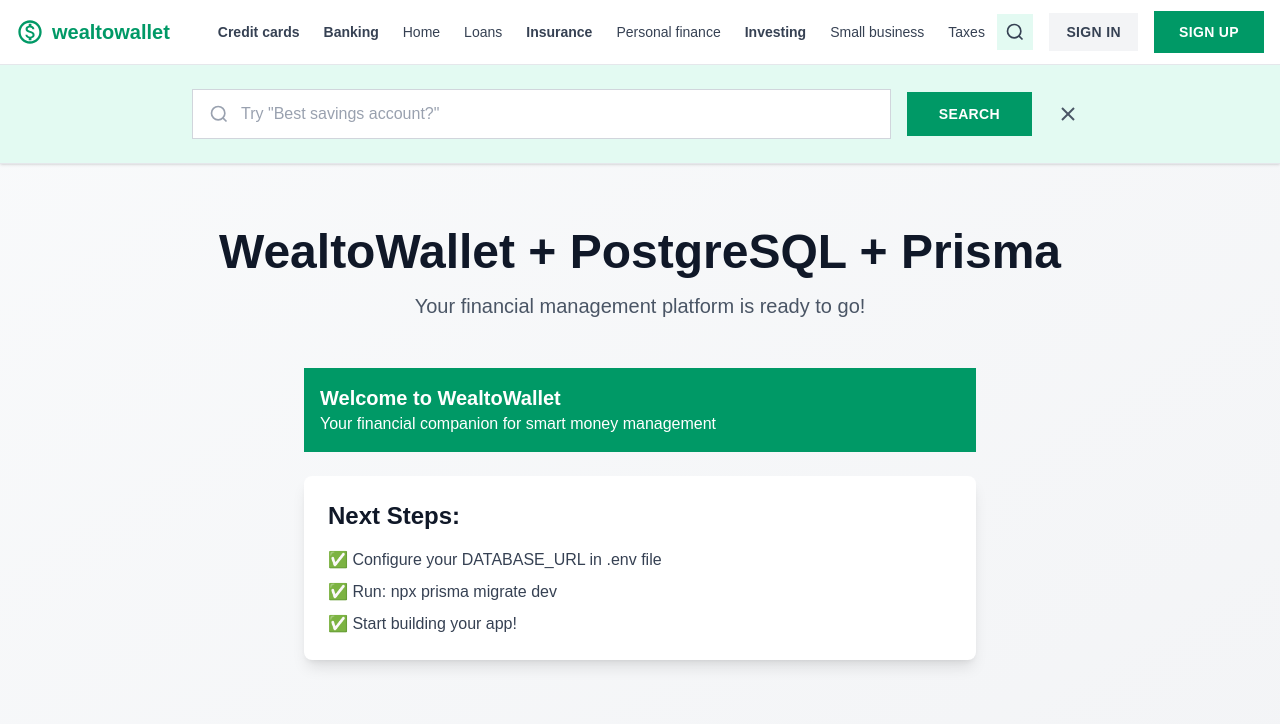
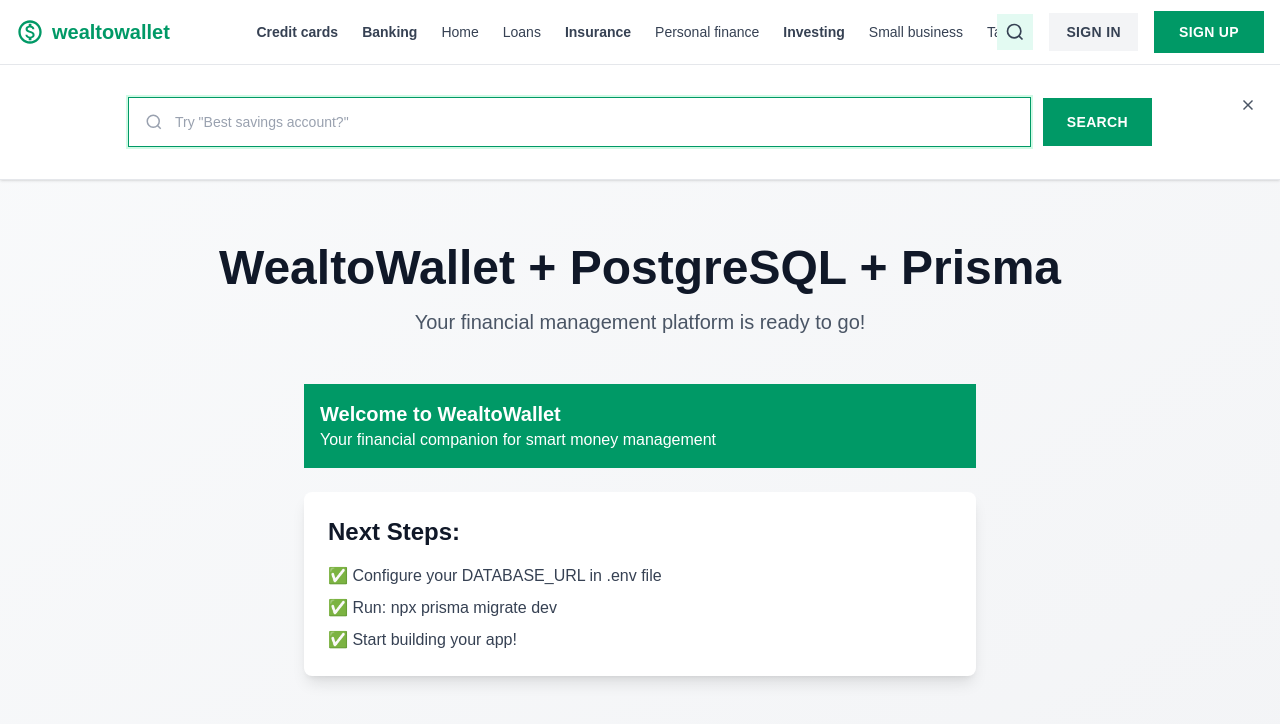
Before and after one commit to mrlexcoder/wealtowallet, a Next.js app: page / in a window 1280 px wide. Both pictures are taken after a click on the button "Search". Shown: the top 724 px of the page. Built offline with nearby package versions, Linux system fonts and the light colour scheme.

Commit message:
third day of making investment website

```diff
--- a/components/Header/Header.tsx
+++ b/components/Header/Header.tsx
@@ -22,17 +22,17 @@ export default function Header() {
   return (
     <>
       <header className="w-full bg-white border-b border-gray-200 sticky top-0 z-50 shadow-sm">
-        <div className="max-w-7xl mx-auto px-4 flex items-center justify-between h-16">
+        <div className="px-4 flex items-center justify-center h-16 relative">
           {/* Logo */}
-          <Link href="/" className="flex items-center gap-2 text-emerald-600 hover:opacity-80 transition-opacity duration-200">
+          <Link href="/" className="absolute left-4 flex items-center gap-2 text-emerald-600 hover:opacity-80 transition-opacity duration-200">
             <svg className="w-7 h-7" viewBox="0 0 24 24" fill="currentColor">
               <path d="M12 2C6.48 2 2 6.48 2 12s4.48 10 10 10 10-4.48 10-10S17.52 2 12 2zm0 18c-4.41 0-8-3.59-8-8s3.59-8 8-8 8 3.59 8 8-3.59 8-8 8zm.31-8.86c-1.77-.45-2.34-.94-2.34-1.67 0-.84.79-1.43 2.1-1.43 1.38 0 1.9.66 1.94 1.64h1.71c-.05-1.34-.87-2.57-2.49-2.97V5H10.9v1.69c-1.51.32-2.72 1.3-2.72 2.81 0 1.79 1.49 2.69 3.66 3.21 1.95.46 2.34 1.15 2.34 1.87 0 .53-.39 1.39-2.1 1.39-1.6 0-2.23-.72-2.32-1.64H8.04c.1 1.7 1.36 2.66 2.86 2.97V19h2.34v-1.67c1.52-.29 2.72-1.16 2.73-2.77-.01-2.2-1.9-2.96-3.66-3.42z"/>
             </svg>
             <span className="text-xl font-bold">wealtowallet</span>
           </Link>
 
-          {/* Navigation */}
-          <nav className="hidden md:flex items-center flex-1 ml-12">
+          {/* Navigation - Centered */}
+          <nav className="hidden md:flex items-center">
             <ul className="flex items-center gap-6">
               {navItems.map((item) => (
                 <li key={item.href}>
@@ -49,9 +49,9 @@ export default function Header() {
           </nav>
 
           {/* Actions */}
-          <div className="flex items-center gap-4">
+          <div className="absolute right-4 flex items-center gap-4">
             <button
-              className={`p-2 text-gray-700 hover:bg-[#e3faf2] hover:text-emerald-600 transition-colors duration-200 ${isSearchOpen ? 'bg-[#e3faf2]' : ''}`}
+              className={`w-9 h-9 rounded-full flex items-center justify-center text-gray-700 hover:bg-[#e3faf2] hover:text-emerald-600 transition-colors duration-200 ${isSearchOpen ? 'bg-[#e3faf2]' : ''}`}
               onClick={() => setIsSearchOpen(!isSearchOpen)}
               aria-label="Search"
             >
@@ -85,36 +85,36 @@ export default function Header() {
 
         {/* Search Bar */}
         {isSearchOpen && (
-          <div className="bg-[#e3faf2] border-t border-gray-200">
-            <div className="max-w-7xl mx-auto px-4 py-6">
-              <div className="flex items-center gap-4 max-w-4xl mx-auto">
-                <div className="flex-1 flex items-center bg-white border border-gray-300 px-4 py-3">
-                  <svg width="20" height="20" viewBox="0 0 24 24" fill="none" stroke="currentColor" strokeWidth="2" className="text-gray-400">
+          <div className="bg-white border-t border-gray-200 relative">
+            <div className="px-4 py-8">
+              <div className="flex items-center gap-3 max-w-5xl mx-auto">
+                <div className="flex-1 flex items-center bg-white border border-gray-300 px-4 py-3.5 focus-within:border-emerald-600 focus-within:ring-2 focus-within:ring-emerald-100 transition-all">
+                  <svg width="18" height="18" viewBox="0 0 24 24" fill="none" stroke="currentColor" strokeWidth="2" className="text-gray-400 flex-shrink-0">
                     <circle cx="11" cy="11" r="8"/>
                     <path d="m21 21-4.35-4.35"/>
                   </svg>
                   <input
                     type="text"
                     placeholder='Try "Best savings account?"'
-                    className="flex-1 ml-3 outline-none text-gray-700 placeholder-gray-400"
+                    className="flex-1 ml-3 outline-none text-gray-700 placeholder-gray-400 text-sm"
                     autoFocus
                   />
                 </div>
-                <button className="px-8 py-3 text-sm font-semibold text-white bg-emerald-600 hover:bg-emerald-800 uppercase tracking-wide">
+                <button className="px-6 py-3.5 text-sm font-semibold text-white bg-emerald-600 hover:bg-emerald-800 uppercase tracking-wide">
                   Search
                 </button>
+              </div>
+            </div>
             <button
               onClick={() => setIsSearchOpen(false)}
-                  className="p-2 text-gray-600 hover:text-gray-900"
+              className="absolute top-6 right-4 w-8 h-8 rounded-full flex items-center justify-center text-gray-600 hover:bg-gray-100"
               aria-label="Close search"
             >
-                  <svg width="24" height="24" viewBox="0 0 24 24" fill="none" stroke="currentColor" strokeWidth="2">
+              <svg width="18" height="18" viewBox="0 0 24 24" fill="none" stroke="currentColor" strokeWidth="2">
                 <line x1="18" y1="6" x2="6" y2="18"/>
                 <line x1="6" y1="6" x2="18" y2="18"/>
               </svg>
             </button>
-              </div>
-            </div>
           </div>
         )}
       </header>
```
Lines whose indentation alone changed are shown as unchanged.
